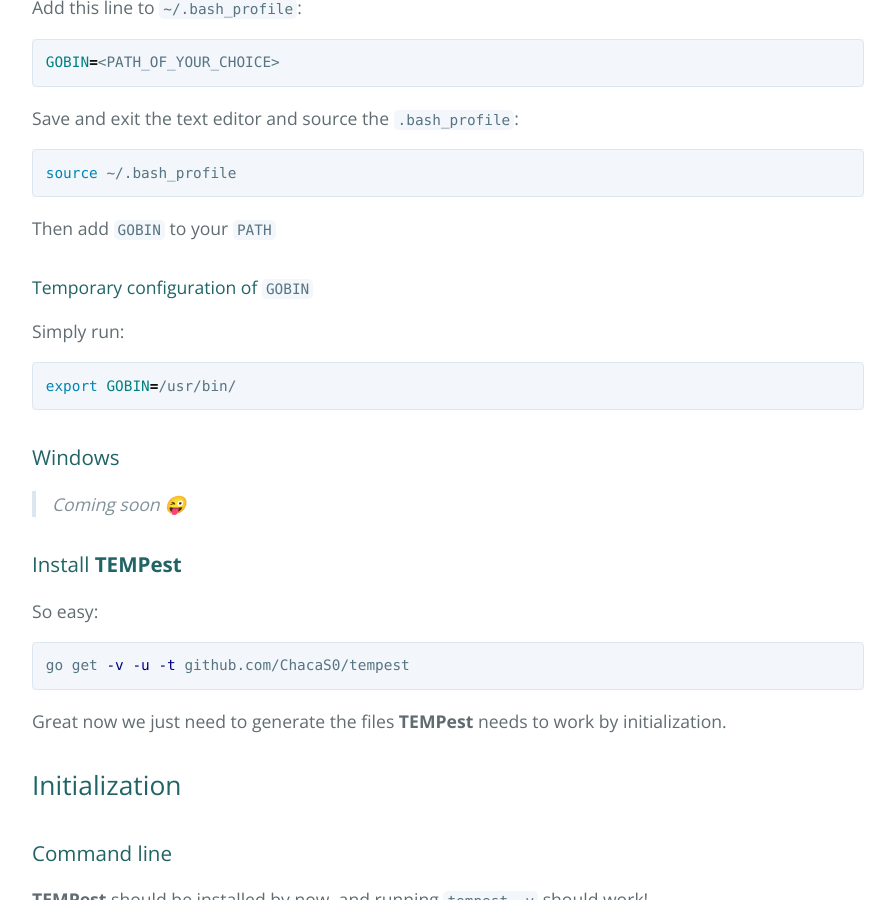
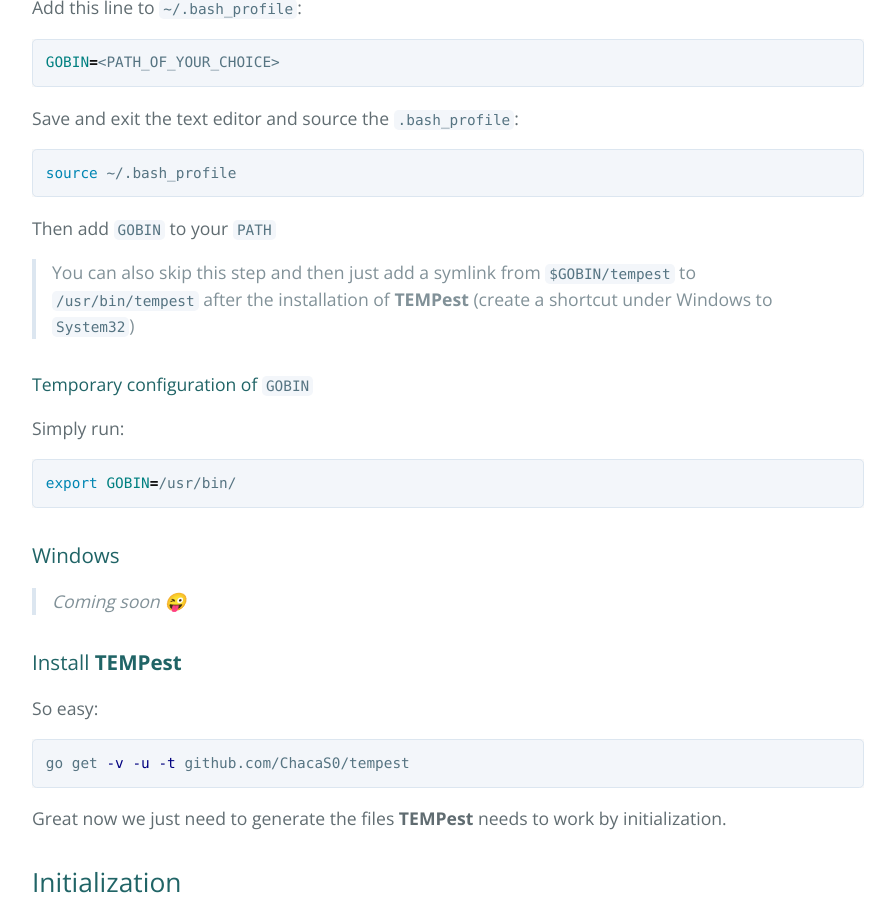
Before and after one commit to ChacaS0/tempest, a Jekyll site: the page built from install.md, in a window 1280 px wide and 900 px high, scrolled down 921 px. Shown: the whole window, without its empty margins (192-1087 px from the left). Built offline with Jekyll 4.4.1, drawn with Linux system fonts in a browser that asks for light colours; emoji names are drawn with the system emoji font.

````diff
--- a/_includes/js/wallet.js
+++ b/_includes/js/wallet.js
@@ -22,7 +22,7 @@ $(document).ready(function(){
 		// $(getid).attr("src", "");
 		// $(getid).attr("src", getsrc);
 
-		// scroll to it
+		//* scroll to it
 		// $.wait(410).then(function(){
 		// 	$('html').animate({
 		// 		scrollTop: $(idEvt).offset().top
--- a/install.md
+++ b/install.md
@@ -25,6 +25,8 @@ source ~/.bash_profile
 ```
 
 Then add ``GOBIN`` to your ``PATH``
+
+> You can also skip this step and then just add a symlink from ``$GOBIN/tempest`` to ``/usr/bin/tempest`` after the installation of **TEMPest** (create a shortcut under Windows to ``System32``)
 
 #### [](#header-2-2-1-2)Temporary configuration of ``GOBIN``
 Simply run:
````
Also changed, not shown: _includes/wallet/list.md (+8 -1 lines), _includes/wallet/rm.md (+1 -1 lines).
